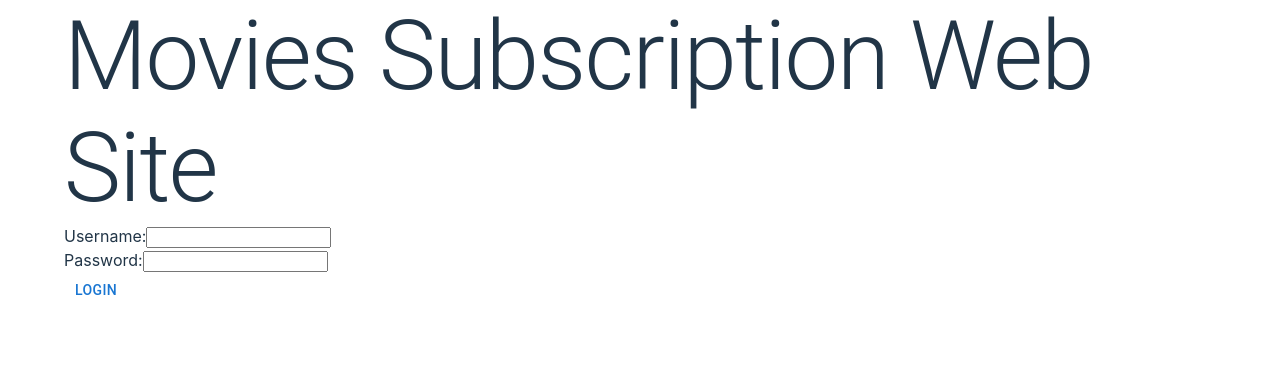
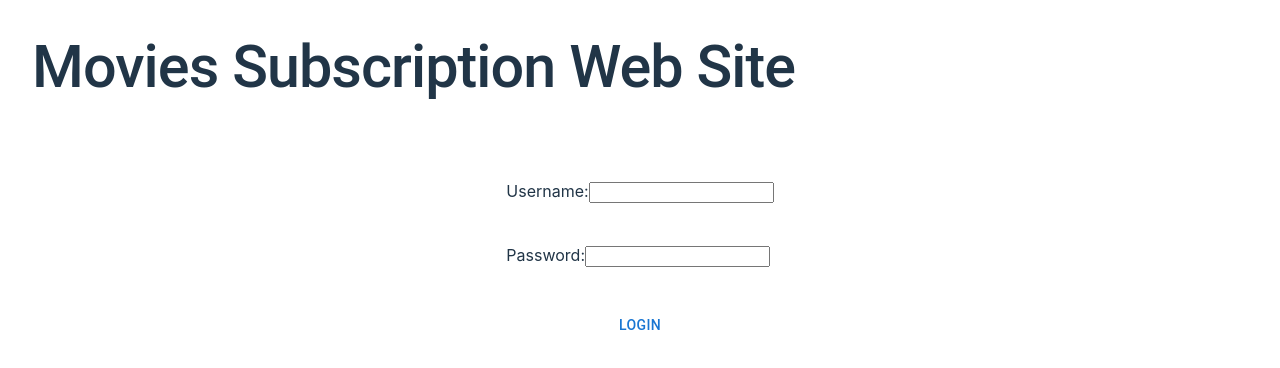
Before and after one commit to TomBer101/cinema-web-app, a React app in the folder client/client/: page / in a window 1280 px wide. Shown: the top 368 px of the page. Built offline with nearby package versions, Linux system fonts and the light colour scheme; the HTML template or start-up script is replaced by a standard one.

Commit message:
Layout Updates
* login form
* page layout - subtitled navbar

```diff
--- a/client/client/src/index.css
+++ b/client/client/src/index.css
@@ -2,7 +2,7 @@
   font-family: Inter, system-ui, Avenir, Helvetica, Arial, sans-serif;
   line-height: 1.5;
   font-weight: 400;
-
+  height: 100%;
   color-scheme: light dark;
   color: rgba(255, 255, 255, 0.87);
   background-color: #242424;
@@ -31,7 +31,7 @@ body {
   /* place-items: center; */
 
   min-width: 320px;
-  min-height: 100vh;
+  height: 100vh;
 }
 
 h1 {
--- a/client/client/src/pages/authPages/LoginPage.jsx
+++ b/client/client/src/pages/authPages/LoginPage.jsx
@@ -40,10 +40,27 @@ const LoginPage = () => {
 
 
     return (
-        <Container>
+        <div style={{
+            height: '100%',
+            padding: '2rem'
+        }}>
             <Box>
-                <Typography variant='h1'>Movies Subscription Web Site</Typography>
-                <Box component='form' onSubmit={handleSubmit(onSubmit)}>
+                <Typography variant='h1' fontSize='3.7rem' fontWeight='500'>Movies Subscription Web Site</Typography>
+                <Box
+                    component='form'
+                    onSubmit={handleSubmit(onSubmit)}
+                    sx={{
+                        justifyContent: 'center',
+                        justifyItems: 'center',
+                        minHeight: '40vh',
+                        display: 'flex',
+                        flexDirection: 'column',
+                        gap: '5vh',
+                        width: 'fit-content',
+                        m: 'auto',
+                        p: '0 2rem'
+                    }}
+                >
                     <div>
                         <label htmlFor='username'>Username:</label>
                         <input
@@ -92,7 +109,7 @@ const LoginPage = () => {
                     </Box>
                 </Modal>
             </Box>
-        </Container>
+        </div>
     );
 };
 
--- a/client/client/src/pages/general/PageLayout.tsx
+++ b/client/client/src/pages/general/PageLayout.tsx
@@ -2,23 +2,24 @@ import { Stack, Typography } from '@mui/material';
 import React from 'react';
 import { NavLink, Outlet, useParams} from 'react-router-dom'
 
-import { useAuth } from '../../contetxt/AuthContext';
+// import { useAuth } from '../../contetxt/AuthContext';
 
 // TODO:
 // 1. Add access to links based on currentUser permissions.
 
 const PageLayout = () => {
-    const {currentUser} = useAuth()
-    const {type, functionality} = useParams()
+    // const {currentUser} = useAuth()
+    const {type} = useParams()
 
     return (
         <div>
-            <Typography sx={{fontSize: '2.5rem', fontWeight: 'normal', backgroundColor:' #b9e6eb99', padding: '0.5rem 3rem'}} variant='h2'>{type}</Typography>
-            <Stack sx={{padding: '0 3rem', gap: '5%'}} direction='row'>
+            <Stack direction="row" spacing={2} sx={{marginBottom: 2, backgroundColor:' #b9e6eb99', p:'1rem 2rem'}}>
+            <Typography sx={{fontSize: '2.3rem', fontWeight: '500',  padding: '0.5rem 3rem', flex: 1}} variant='h2'>{type}</Typography>
+            <Stack sx={{padding: '0 3rem', gap: '5%', flex: 1, alignItems: 'center'}} direction='row'>
                 <NavLink  to=''>{`All ${type}`}</NavLink>
                 <NavLink to='add'>{`Add ${type}`}</NavLink>
             </Stack>
-
+            </Stack>
             <Outlet />
         </div>
     );
```
